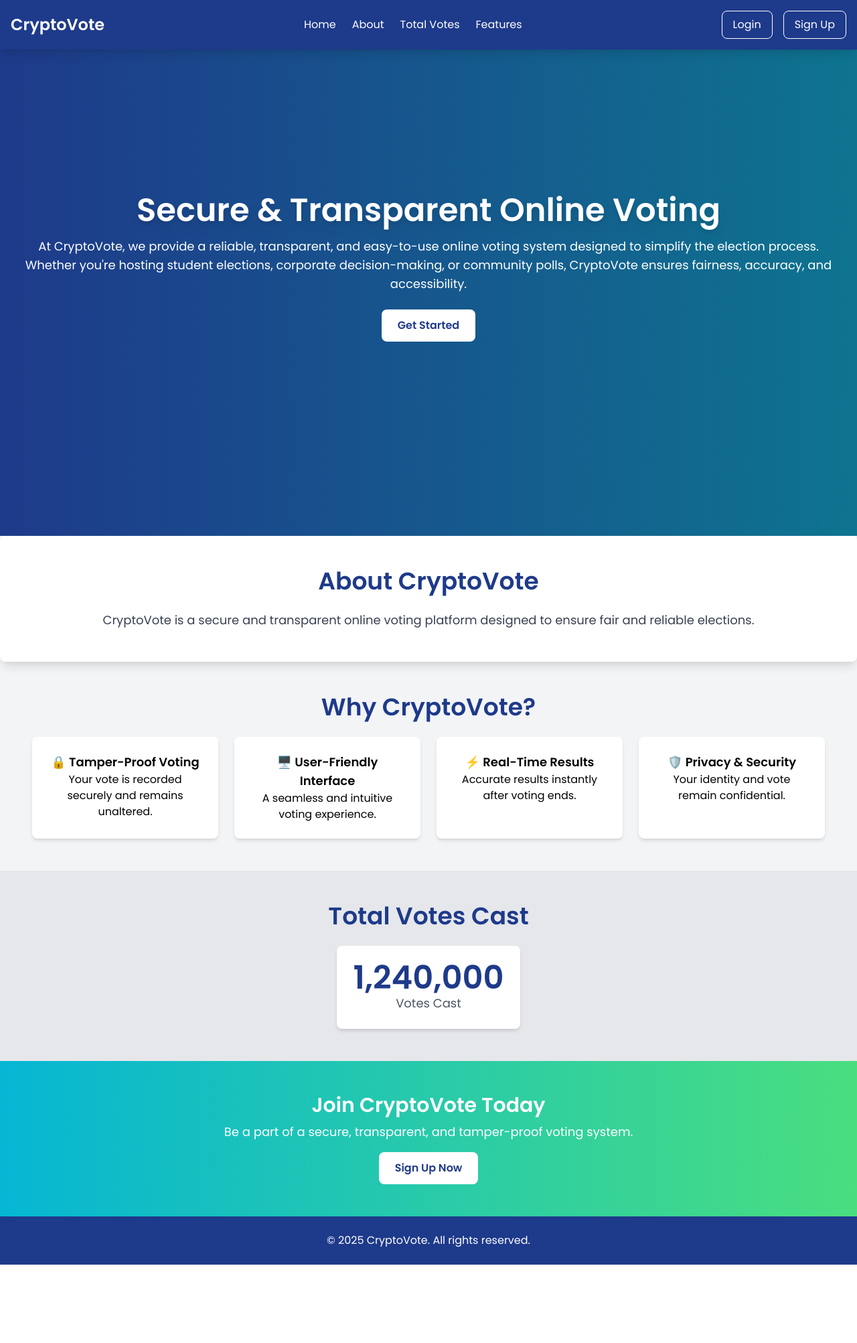
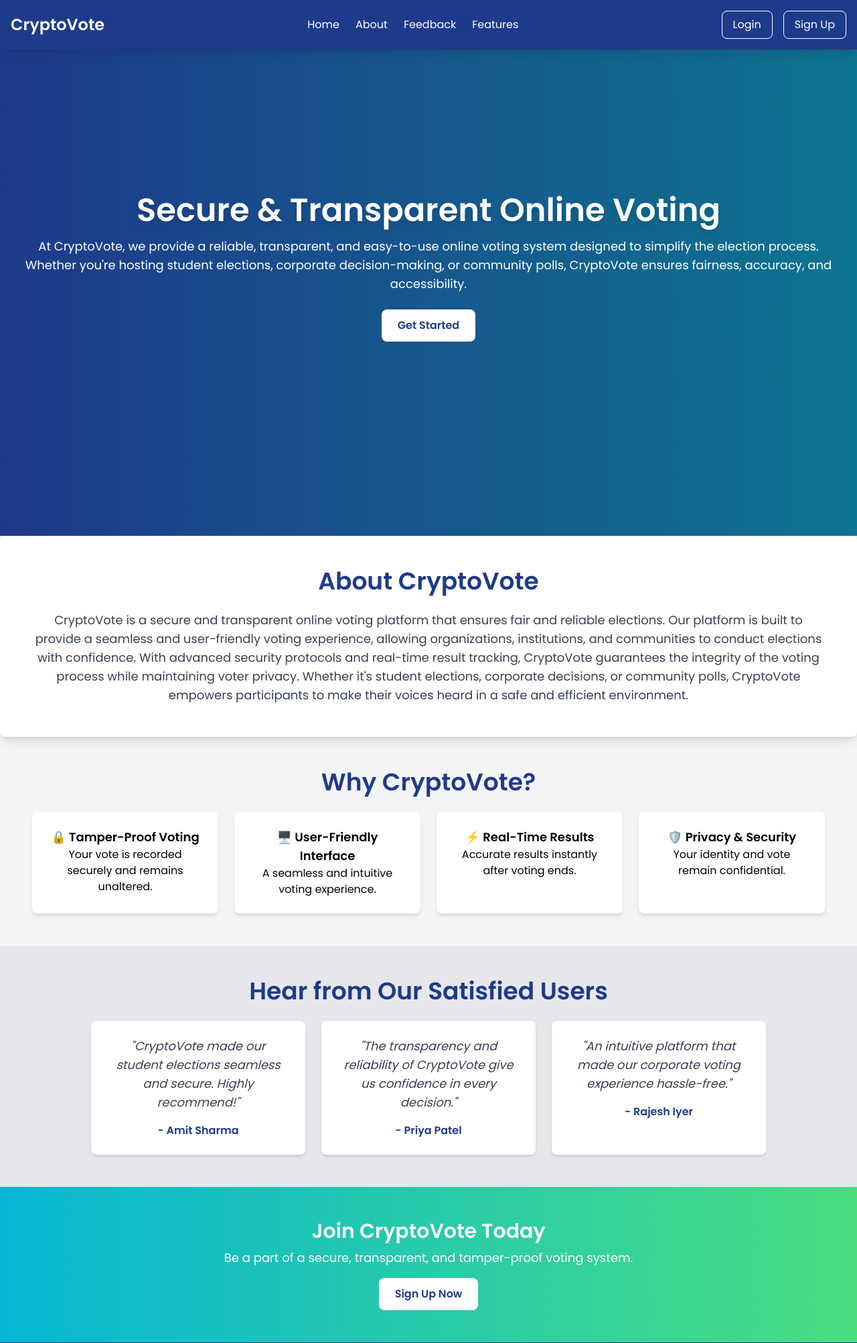
Before and after one commit to Om-Suman/CryptoVote, a Django app: page / in a window 1280 px wide. Shown: the top 2005 px of the page at 67% size. Before the commit the page ends 1888 px from the top, so only its background shows below. Run offline with Django 5.2, Linux system fonts and the light colour scheme; some libraries are stand-ins or nearby versions.

Commit message:
modified home page

```diff
--- a/templates/home.html
+++ b/templates/home.html
@@ -33,10 +33,8 @@
             >
           </li>
           <li>
-            <a
-              href="#total-votes"
-              class="nav-link hover:text-cyan-400 transition"
-              >Total Votes</a
+            <a href="#feedback" class="nav-link hover:text-cyan-400 transition"
+              >Feedback</a
             >
           </li>
           <li>
@@ -93,8 +91,15 @@
     >
       <h3 class="text-4xl font-bold mb-6 text-blue-900">About CryptoVote</h3>
       <p class="text-lg text-gray-700">
-        CryptoVote is a secure and transparent online voting platform designed
-        to ensure fair and reliable elections.
+        CryptoVote is a secure and transparent online voting platform that
+        ensures fair and reliable elections. Our platform is built to provide a
+        seamless and user-friendly voting experience, allowing organizations,
+        institutions, and communities to conduct elections with confidence. With
+        advanced security protocols and real-time result tracking, CryptoVote
+        guarantees the integrity of the voting process while maintaining voter
+        privacy. Whether it's student elections, corporate decisions, or
+        community polls, CryptoVote empowers participants to make their voices
+        heard in a safe and efficient environment.
       </p>
     </section>
 
@@ -121,15 +126,39 @@
       </div>
     </section>
 
-    <!-- Total Votes Section with Animation -->
-    <section id="total-votes" class="bg-gray-200 p-12">
+    <!-- User Feedback Section -->
+    <section id="feedback" class="bg-gray-200 p-12">
       <h3 class="text-4xl font-bold text-center mb-6 text-blue-900">
-        Total Votes Cast
+        Hear from Our Satisfied Users
       </h3>
-      <div class="flex justify-center">
-        <div class="p-6 bg-white rounded-lg shadow-md text-center">
-          <h4 id="vote-counter" class="text-5xl font-bold text-blue-900">0</h4>
-          <p class="text-lg text-gray-600">Votes Cast</p>
+      <div
+        class="flex flex-col md:flex-row justify-center space-y-6 md:space-y-0 md:space-x-6"
+      >
+        <!-- Testimonial 1 -->
+        <div class="p-6 bg-white rounded-lg shadow-md text-center max-w-xs">
+          <p class="text-lg italic text-gray-700">
+            "CryptoVote made our student elections seamless and secure. Highly
+            recommend!"
+          </p>
+          <h4 class="mt-4 font-bold text-blue-900">- Amit Sharma</h4>
+        </div>
+
+        <!-- Testimonial 2 -->
+        <div class="p-6 bg-white rounded-lg shadow-md text-center max-w-xs">
+          <p class="text-lg italic text-gray-700">
+            "The transparency and reliability of CryptoVote give us confidence
+            in every decision."
+          </p>
+          <h4 class="mt-4 font-bold text-blue-900">- Priya Patel</h4>
+        </div>
+
+        <!-- Testimonial 3 -->
+        <div class="p-6 bg-white rounded-lg shadow-md text-center max-w-xs">
+          <p class="text-lg italic text-gray-700">
+            "An intuitive platform that made our corporate voting experience
+            hassle-free."
+          </p>
+          <h4 class="mt-4 font-bold text-blue-900">- Rajesh Iyer</h4>
         </div>
       </div>
     </section>
```
Also changed, not shown: db.sqlite3.
